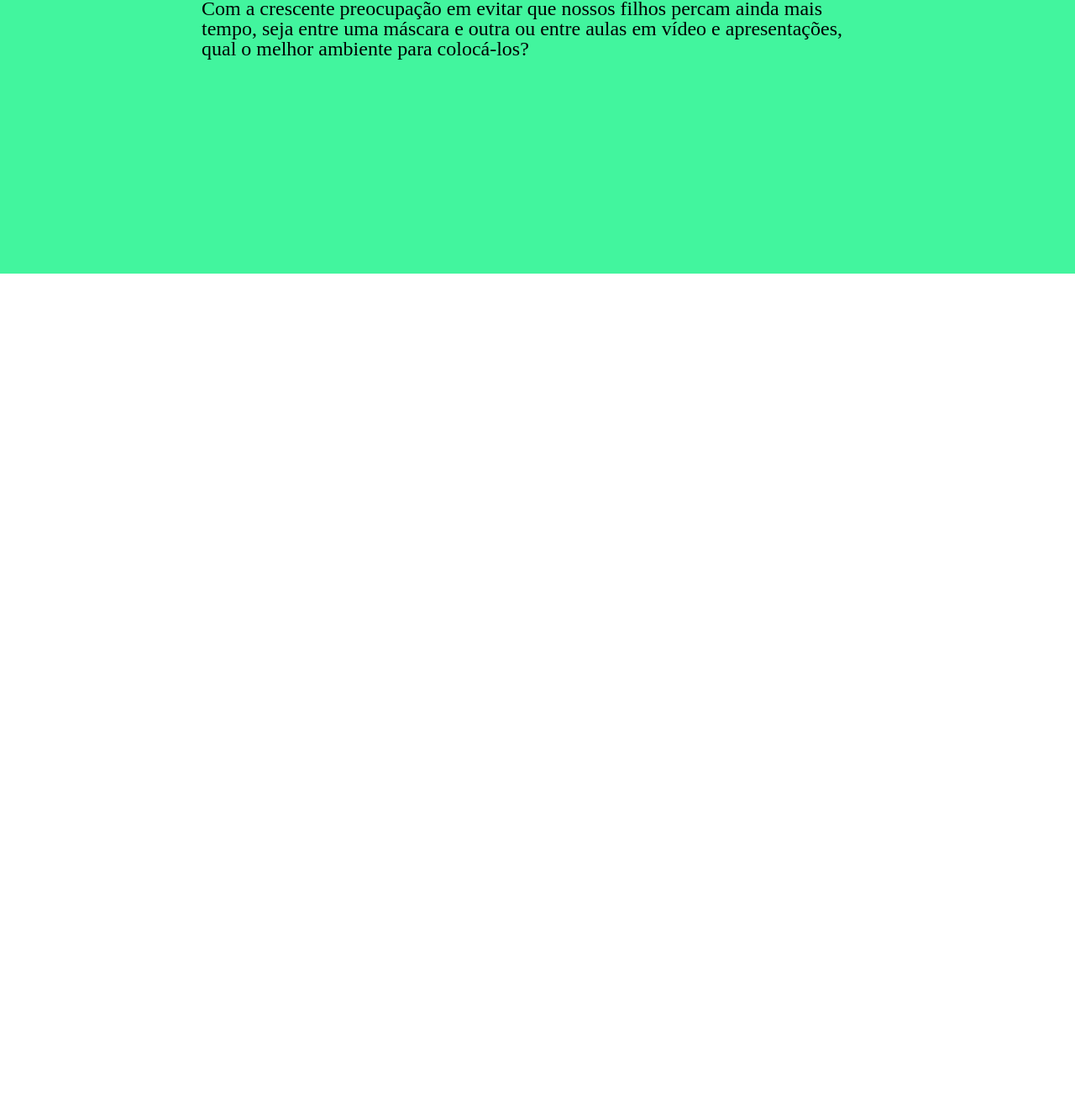
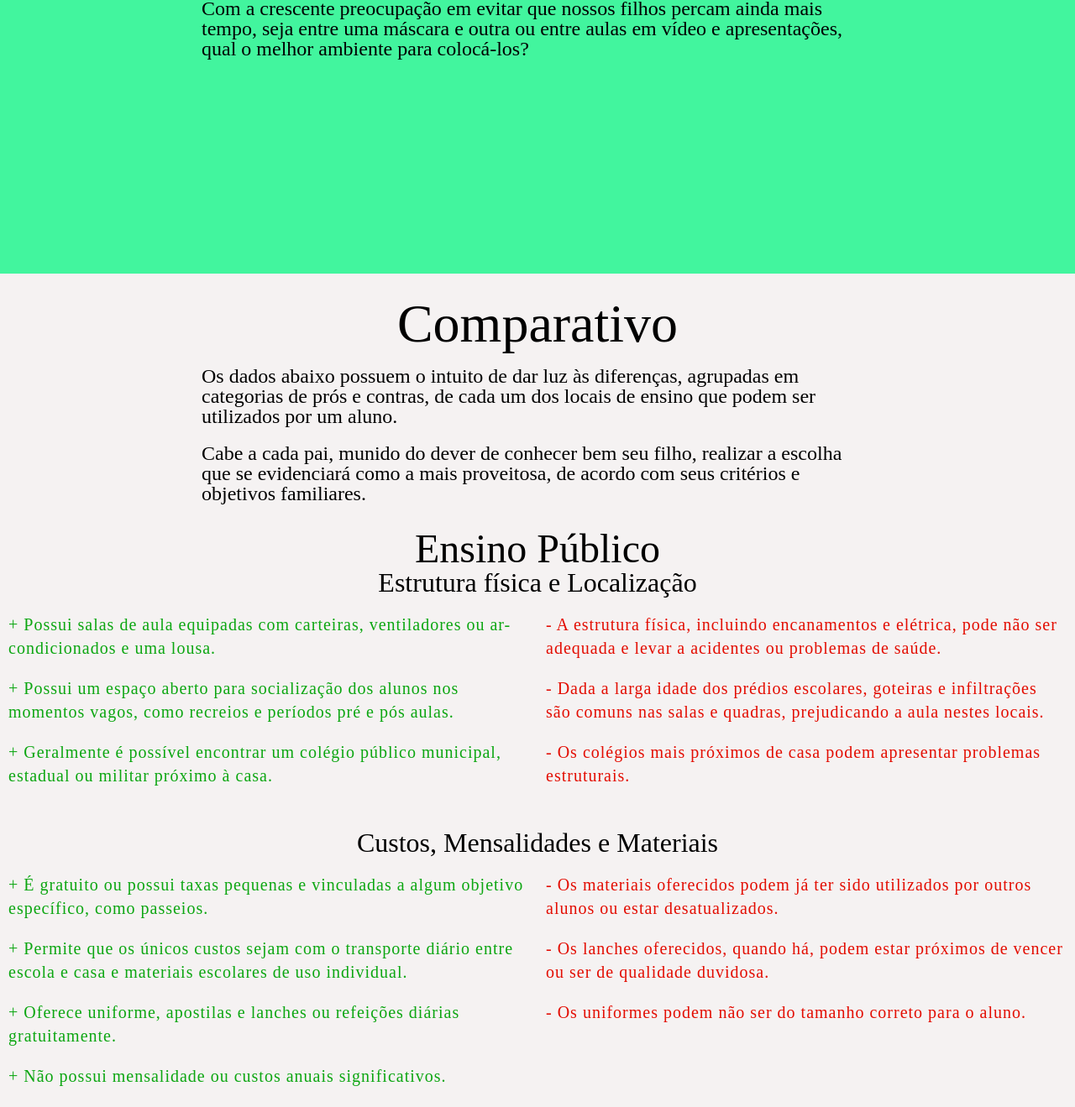
Before and after one commit to carolinaknoll/onde-estudar, a Gatsby site: page / in a window 1280 px wide. Shown: the part 474-1793 px from the top of the page at 84% size. Before the commit the page ends 800 px from the top, so only its background shows below. Built offline with nearby package versions, Linux system fonts and the light colour scheme; Gatsby itself is replaced by a stand-in of ours.

Commit message:
Add initial version of Comparative Table

```diff
--- a/gatsby-resolve.js
+++ b/gatsby-resolve.js
@@ -6,6 +6,7 @@ module.exports = {
     extensions: ['.js', '.css'],
     alias: {
       _atoms: path.resolve(__dirname, 'src', 'components', 'atoms'),
+      _molecules: path.resolve(__dirname, 'src', 'components', 'molecules'),
       _components: path.resolve(__dirname, 'src', 'components'),
       _config: path.resolve(__dirname, 'src', 'config'),
       _images: path.resolve(__dirname, 'src', 'images'),
--- /dev/null
+++ b/src/components/molecules/comparative-table/index.js
@@ -0,0 +1,45 @@
+import React from 'react'
+import PropTypes from 'prop-types'
+
+import { Heading, Text } from '_atoms'
+
+import styles from './styles.module.css'
+
+const ComparativeTable = ({ data }) => {
+  console.log('file: index.js ~ line 9 ~ ComparativeTable ~ data', data)
+  return (
+    <div className={styles.comparativeTable}>
+      {data.factors.map((item, index) => (
+        <div key={`factor-${index}`}>
+          <Heading type="h5" form="print" className={styles.comparativeTableTitle}>
+            {item.title}
+          </Heading>
+
+          <div className={styles.comparativeTableContent}>
+            <div className={styles.comparativeTablePros}>
+              {item.topics.pros.map((pro, index) => (
+                <div key={`topic-pro-${index}`}>
+                  <Text size="20">+ {pro}</Text>
+                </div>
+              ))}
+            </div>
+
+            <div className={styles.comparativeTableCons}>
+              {item.topics.cons.map((con, index) => (
+                <div key={`topic-con-${index}`}>
+                  <Text size="20">- {con}</Text>
+                </div>
+              ))}
+            </div>
+          </div>
+        </div>
+      ))}
+    </div>
+  )
+}
+
+ComparativeTable.propTypes = {
+  data: PropTypes.shape().isRequired,
+}
+
+export default ComparativeTable
--- /dev/null
+++ b/src/components/molecules/comparative-table/styles.module.css
@@ -0,0 +1,29 @@
+.comparativeTable {
+  &Title {
+    text-align: center;
+  }
+
+  &Content {
+    display: flex;
+    flex-direction: row;
+    width: 100%;
+    height: auto;
+    margin-bottom: 30px;
+  }
+
+  &Pros,
+  &Cons {
+    width: 50%;
+    padding: 0 10px;
+  }
+
+  &Pros {
+    color: #0ca611;
+    height: auto;
+  }
+
+  &Cons {
+    color: #e30d02;
+    height: auto;
+  }
+}
--- /dev/null
+++ b/src/components/molecules/index.js
@@ -0,0 +1 @@
+export { default as ComparativeTable } from './comparative-table'
--- a/src/data/comparative.js
+++ b/src/data/comparative.js
@@ -2,8 +2,9 @@ export const comparativeData = {
   publicSchool: {
     title: 'Ensino Público',
     description: 'Descrição',
-    factors: {
-      infrastructure: {
+    factors: [
+      {
+        type: 'infrastructure',
         title: 'Estrutura física e Localização',
         description: 'Descrição',
         topics: {
@@ -19,7 +20,8 @@ export const comparativeData = {
           ],
         },
       },
-      costs: {
+      {
+        type: 'costs',
         title: 'Custos, Mensalidades e Materiais',
         description: 'Descrição',
         topics: {
@@ -36,7 +38,8 @@ export const comparativeData = {
           ],
         },
       },
-      faculty: {
+      {
+        type: 'faculty',
         title: 'Corpo Docente',
         description: 'Descrição',
         topics: {
@@ -51,7 +54,8 @@ export const comparativeData = {
           ],
         },
       },
-      parentalCommitment: {
+      {
+        type: 'parentalCommitment',
         title: 'Empenho por parte dos pais',
         description: 'Descrição',
         topics: {
@@ -65,7 +69,8 @@ export const comparativeData = {
           ],
         },
       },
-      teachingMethod: {
+      {
+        type: 'teachingMethod',
         title: 'Método de Ensino e Tratamento Personalizado',
         description: 'Descrição',
         topics: {
@@ -79,7 +84,8 @@ export const comparativeData = {
           ],
         },
       },
-      schoolRoutines: {
+      {
+        type: 'schoolRoutines',
         title: 'Rotina Escolar e Socialização',
         description: 'Descrição',
         topics: {
@@ -92,7 +98,8 @@ export const comparativeData = {
           ],
         },
       },
-      values: {
+      {
+        type: 'values',
         title: 'Valores',
         description: 'Descrição',
         topics: {
@@ -104,7 +111,7 @@ export const comparativeData = {
           ],
         },
       },
-    },
+    ],
   },
 }
 
--- a/src/pages/index.js
+++ b/src/pages/index.js
@@ -1,7 +1,10 @@
 import React from 'react'
 
 import { Heading } from '_atoms'
+import { ComparativeTable } from '_molecules'
 import { Layout } from '_templates'
+
+import { comparativeData } from '_data/comparative'
 
 import styles from './styles.module.css'
 
@@ -31,6 +34,30 @@ const Home = () => {
           </div>
         </div>
       </section>
+
+      <section className={styles.comparative} id="comparative">
+        <div className={styles.comparativeIntroduction}>
+          <Heading type="h2" form="cursive" className={styles.homeDescriptionTextTitle}>
+            Comparativo
+          </Heading>
+
+          <Heading type="h6" form="print" className={styles.homeDescriptionTextParagraph}>
+            Os dados abaixo possuem o intuito de dar luz às diferenças, agrupadas em categorias de
+            prós e contras, de cada um dos locais de ensino que podem ser utilizados por um aluno.
+          </Heading>
+
+          <Heading type="h6" form="print" className={styles.homeDescriptionTextParagraph}>
+            Cabe a cada pai, munido do dever de conhecer bem seu filho, realizar a escolha que se
+            evidenciará como a mais proveitosa, de acordo com seus critérios e objetivos familiares.
+          </Heading>
+        </div>
+
+        <Heading type="h4" form="cursive" className={styles.homeDescriptionTextTitle}>
+          Ensino Público
+        </Heading>
+
+        <ComparativeTable data={comparativeData.publicSchool} />
+      </section>
     </Layout>
   )
 }
--- a/src/pages/styles.module.css
+++ b/src/pages/styles.module.css
@@ -23,3 +23,16 @@
     }
   }
 }
+
+.comparative {
+  background: #f5f2f2;
+  display: flex;
+  flex-direction: column;
+  justify-content: center;
+  align-items: center;
+
+  &Introduction {
+    max-width: 800px;
+    padding: 20px 0;
+  }
+}
```
